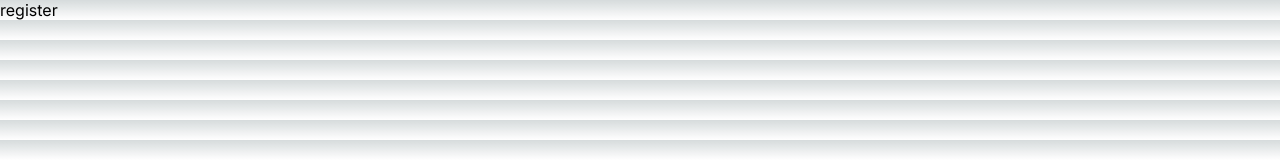
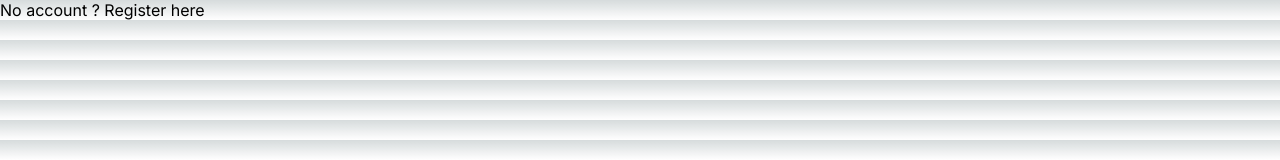
Before and after one commit to Adjel/todoPair, a Next.js app: page / in a window 1280 px wide. Shown: the top 160 px of the page. Built offline with nearby package versions, Linux system fonts and the light colour scheme.

Commit message:
bug resolved thanks to _app

```diff
--- a/src/Pages/Login.js
+++ b/src/Pages/Login.js
@@ -1,10 +1,11 @@
+"use client";
 import Link from "next/link";
 import React from "react";
 
 export default function Login() {
   return (
     <div>
-      <Link href={"/Register"}>register</Link>
+      <Link href="/Register"> No account ? Register here</Link>
     </div>
   );
 }
--- a/src/app/layout.js
+++ b/src/app/layout.js
@@ -1,6 +1,5 @@
 import { Inter } from "next/font/google";
 import "./globals.css";
-import { Providers } from "@/Providers/Providers";
 
 const inter = Inter({ subsets: ["latin"] });
 
@@ -12,9 +11,7 @@ export const metadata = {
 export default function RootLayout({ children }) {
   return (
     <html lang="en">
-      <body className={inter.className}>
-        <Providers>{children}</Providers>
-      </body>
+      <body className={inter.className}>{children}</body>
     </html>
   );
 }
--- a/src/app/page.js
+++ b/src/app/page.js
@@ -1,5 +1,7 @@
-import Login from "@/Pages/Login";
+"use client";
+import Login from "@/pages/Login";
+import Link from "next/link";
 
-export default function Home() {
+export default function Page() {
   return <Login />;
 }
```
Also changed, not shown: src/Pages/_app.js (added, +11 -0 lines).
